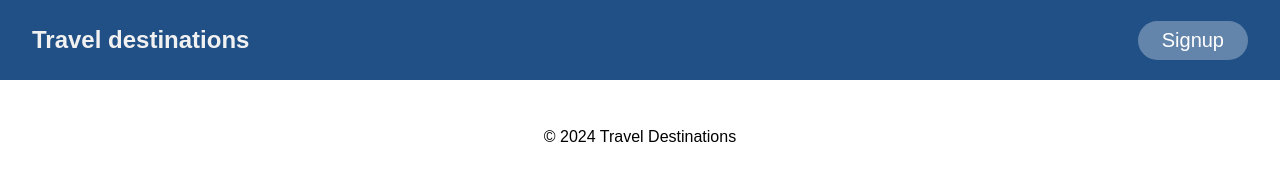
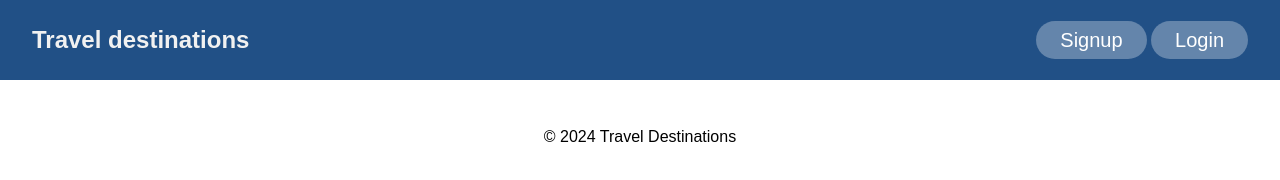
Before and after one commit to ViliTrusheva/travel-destination, a plain HTML site: page index.html in a window 1280 px wide. Drawn offline with Linux system fonts and the light colour scheme.

Commit message:
Refactor header: Add login and signup buttons

```diff
--- a/index.html
+++ b/index.html
@@ -14,7 +14,10 @@
         <!-- Header Section -->
         <header class="header-container">
             <h2>Travel destinations</h2>
+            <div>
             <a id="signup" class="btn-primary" href="signup.html">Signup</a>
+            <a id="login" class="btn-primary" href="login.html">Login</a>
+        </div>
         </header>
 
         <main></main>
```
